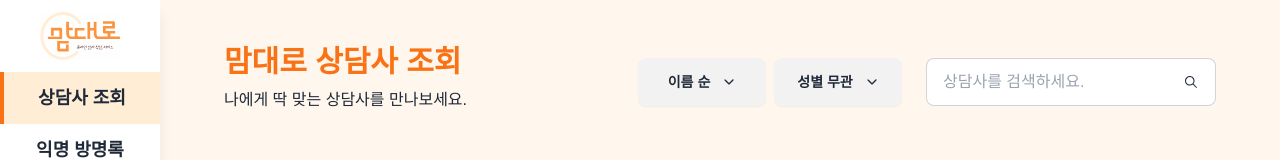
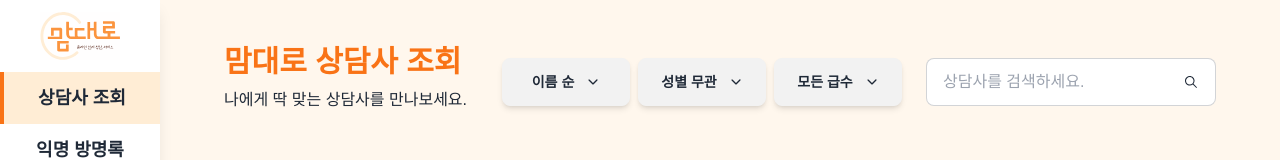
Before and after one commit to heymin2/Mamdaero, a React (Vite) app in the folder frontend/: page /counselor in a window 1280 px wide. Shown: the top 160 px of the page. Built offline with nearby package versions, Linux system fonts and the light colour scheme; a web font is replaced by a local one.

Commit message:
add: 상담사 급수 정렬 dropdown 추가 (#14)

```diff
--- a/frontend/src/components/button/Dropdown.tsx
+++ b/frontend/src/components/Dropdown/AlignDropdown.tsx
@@ -19,7 +19,7 @@
 
   return (
     <details ref={detailsRef} className="dropdown">
-      <summary className="btn m-1 w-32">
+      <summary className="btn m-1 w-32 shadow-md">
         {selectedOption} <IoIosArrowDown className="ml-1" />
       </summary>
       <ul className="menu dropdown-content bg-base-100 rounded-box w-52 p-2 shadow mt-1">
@@ -28,7 +28,7 @@
             <a
               href="#"
               onClick={() => handleOptionClick(option)}
-              className="block px-4 py-2 text-sm text-gray-700 hover:bg-gray-100"
+              className="block px-4 py-2 text-sm text-gray-700 hover:bg-gray-200"
             >
               {option}
             </a>
--- a/frontend/src/components/input/SignUpCounselorInfo.tsx
+++ b/frontend/src/components/input/SignUpCounselorInfo.tsx
@@ -1,6 +1,6 @@
 import React, { useState } from 'react';
 import { useLocation, useNavigate } from 'react-router-dom';
-import GenderDropdown from '@/components/Dropdown/GenderDropdown';
+import GenderDropdown from '@/components/dropdown/GenderDropdown';
 
 const SignUpCounselorInfo: React.FC = () => {
   const location = useLocation();
--- a/frontend/src/pages/CounselorListPage.tsx
+++ b/frontend/src/pages/CounselorListPage.tsx
@@ -1,14 +1,16 @@
 import React, { useState } from 'react';
 import CounselorCard from '@/components/card/CounselorCard';
-import Dropdown from '@/components/button/Dropdown';
+import AlignDropdown from '@/components/dropdown/AlignDropdown';
 import { IoIosSearch } from 'react-icons/io';
 
 const CounselorListPage: React.FC = () => {
   const [selectedOption1, setSelectedOption1] = useState('이름 순');
   const [selectedOption2, setSelectedOption2] = useState('성별 무관');
+  const [selectedOption3, setSelectedOption3] = useState('모든 급수');
 
   const options1 = ['이름 순', '리뷰 많은 순', '평점 높은 순'];
   const options2 = ['성별 무관', '남자 상담사', '여자 상담사'];
+  const options3 = ['모든 급수', '1급 상담사', '2급 상담사'];
 
   return (
     <div>
@@ -18,15 +20,20 @@
           <div className="my-2">나에게 딱 맞는 상담사를 만나보세요.</div>
         </div>
         <div className="flex items-center">
-          <Dropdown
+          <AlignDropdown
             selectedOption={selectedOption1}
             options={options1}
             onOptionClick={setSelectedOption1}
           />
-          <Dropdown
+          <AlignDropdown
             selectedOption={selectedOption2}
             options={options2}
             onOptionClick={setSelectedOption2}
+          />
+          <AlignDropdown
+            selectedOption={selectedOption3}
+            options={options3}
+            onOptionClick={setSelectedOption3}
           />
           <label className="input input-bordered flex items-center ms-5">
             <input type="text" className="w-60" placeholder="상담사를 검색하세요." />
```
